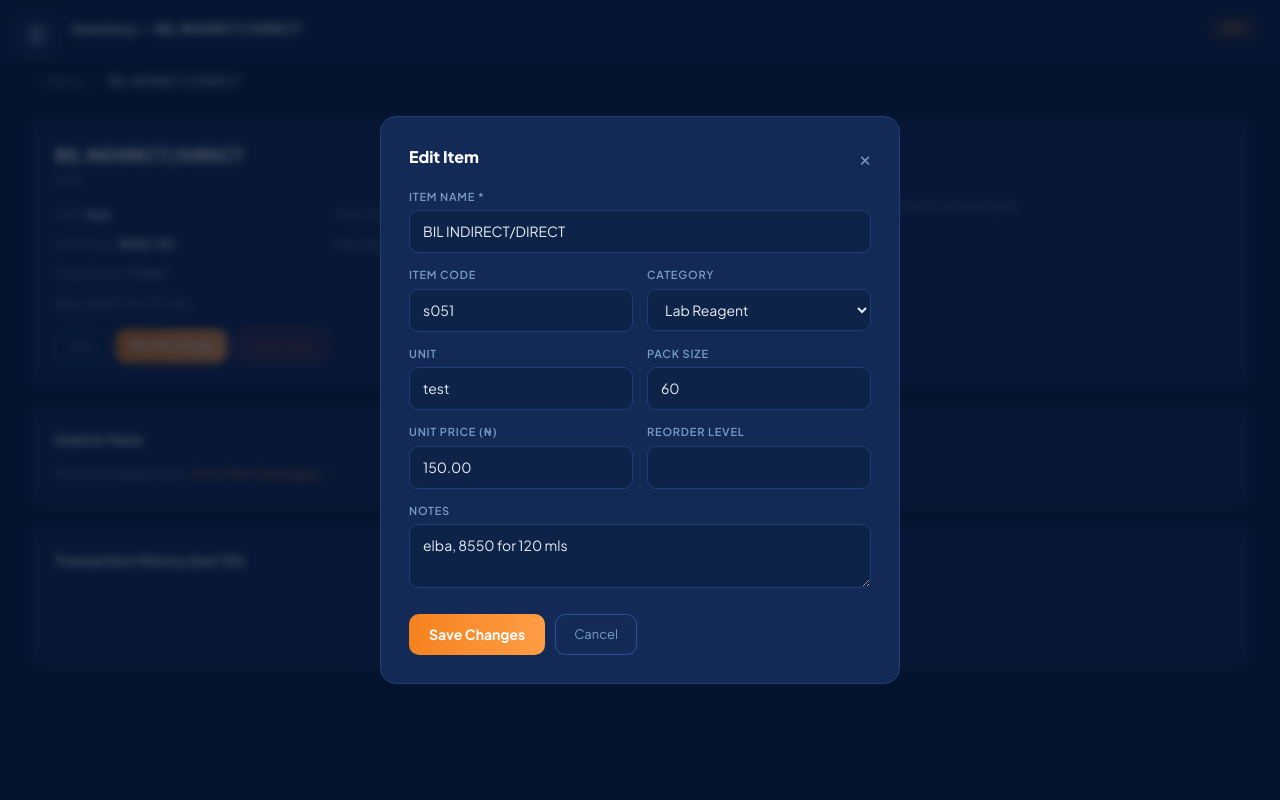
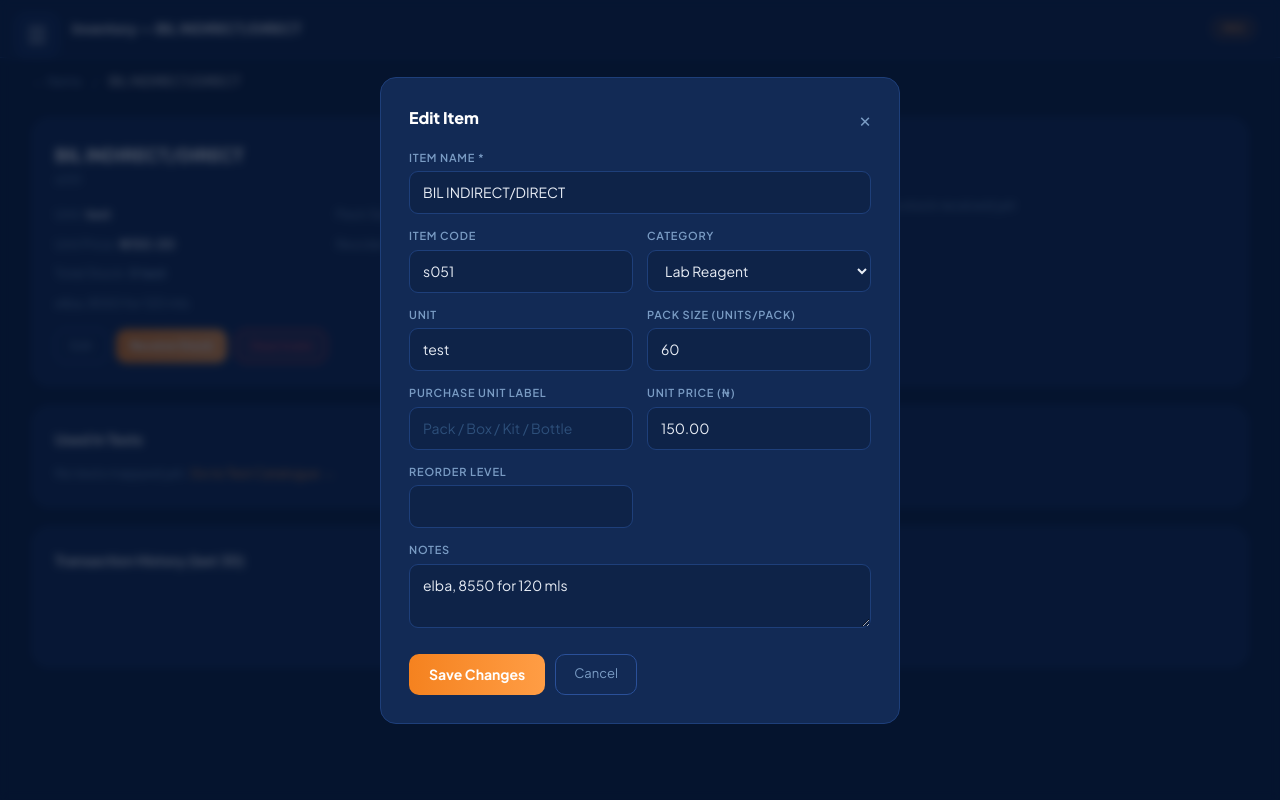
Before and after one commit to surediagnostic-cmd/payment-tracker, a Flask app: page /inventory/items/1 in a window 1280 px wide, after a click on "Edit". Run offline with Flask 3, Linux system fonts and the light colour scheme; a user stored in the database is signed in; data comes from the database, SQL or seed files in the repository; data that the repository does not hold is empty; some libraries are stand-ins or nearby versions.

Commit message:
Inventory: show and edit purchase_unit on item detail page

```diff
--- a/templates/inventory/item_detail.html
+++ b/templates/inventory/item_detail.html
@@ -23,7 +23,7 @@
     </div>
     <div style="display:grid; grid-template-columns:1fr 1fr; gap:10px; font-size:13px;">
       <div><span style="color:var(--muted);">Unit:</span> <strong>{{ item.unit }}</strong></div>
-      <div><span style="color:var(--muted);">Pack Size:</span> <strong>{{ item.pack_size or '—' }}</strong></div>
+      <div><span style="color:var(--muted);">Pack Size:</span> <strong>{{ item.pack_size or '—' }}</strong>{% if item.purchase_unit %} <span style="color:var(--muted); font-size:.82rem;">(per {{ item.purchase_unit }})</span>{% endif %}</div>
       <div><span style="color:var(--muted);">Unit Price:</span> <strong>{% if item.unit_price %}₦{{ '{:,.2f}'.format(item.unit_price) }}{% else %}—{% endif %}</strong></div>
       <div><span style="color:var(--muted);">Reorder Level:</span> <strong>{{ item.reorder_level or '—' }} {{ item.unit if item.reorder_level else '' }}</strong></div>
       <div style="grid-column:1/-1;"><span style="color:var(--muted);">Total Stock:</span>
@@ -155,8 +155,13 @@
           <input name="unit" class="inp" value="{{ item.unit }}">
         </div>
         <div>
-          <label class="label">Pack Size</label>
+          <label class="label">Pack Size (units/pack)</label>
           <input name="pack_size" class="inp" type="number" min="1" value="{{ item.pack_size or '' }}">
+        </div>
+        <div>
+          <label class="label">Purchase Unit Label</label>
+          <input name="purchase_unit" class="inp" placeholder="Pack / Box / Kit / Bottle"
+                 value="{{ item.purchase_unit or '' }}">
         </div>
         <div>
           <label class="label">Unit Price (₦)</label>
```
